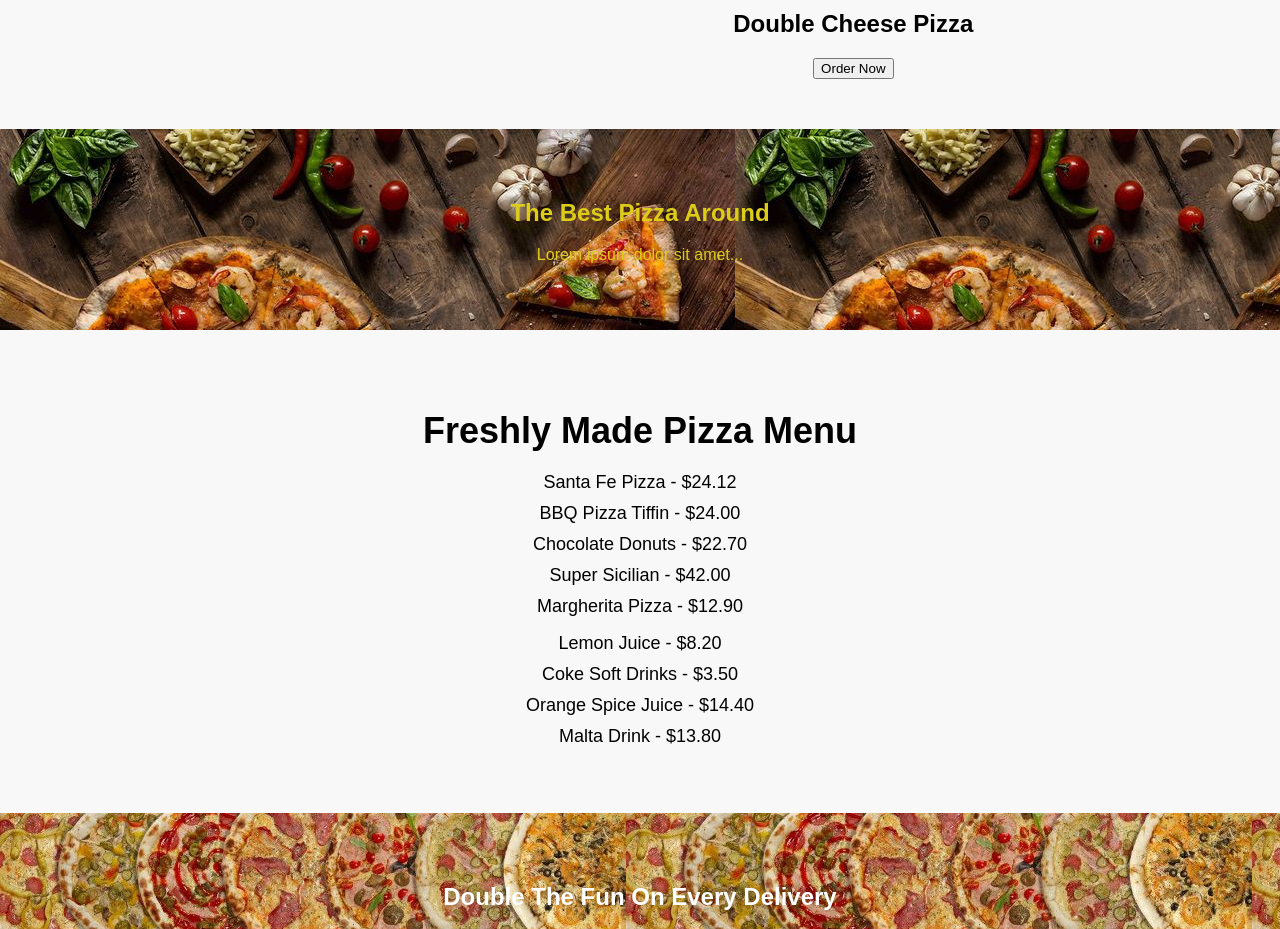
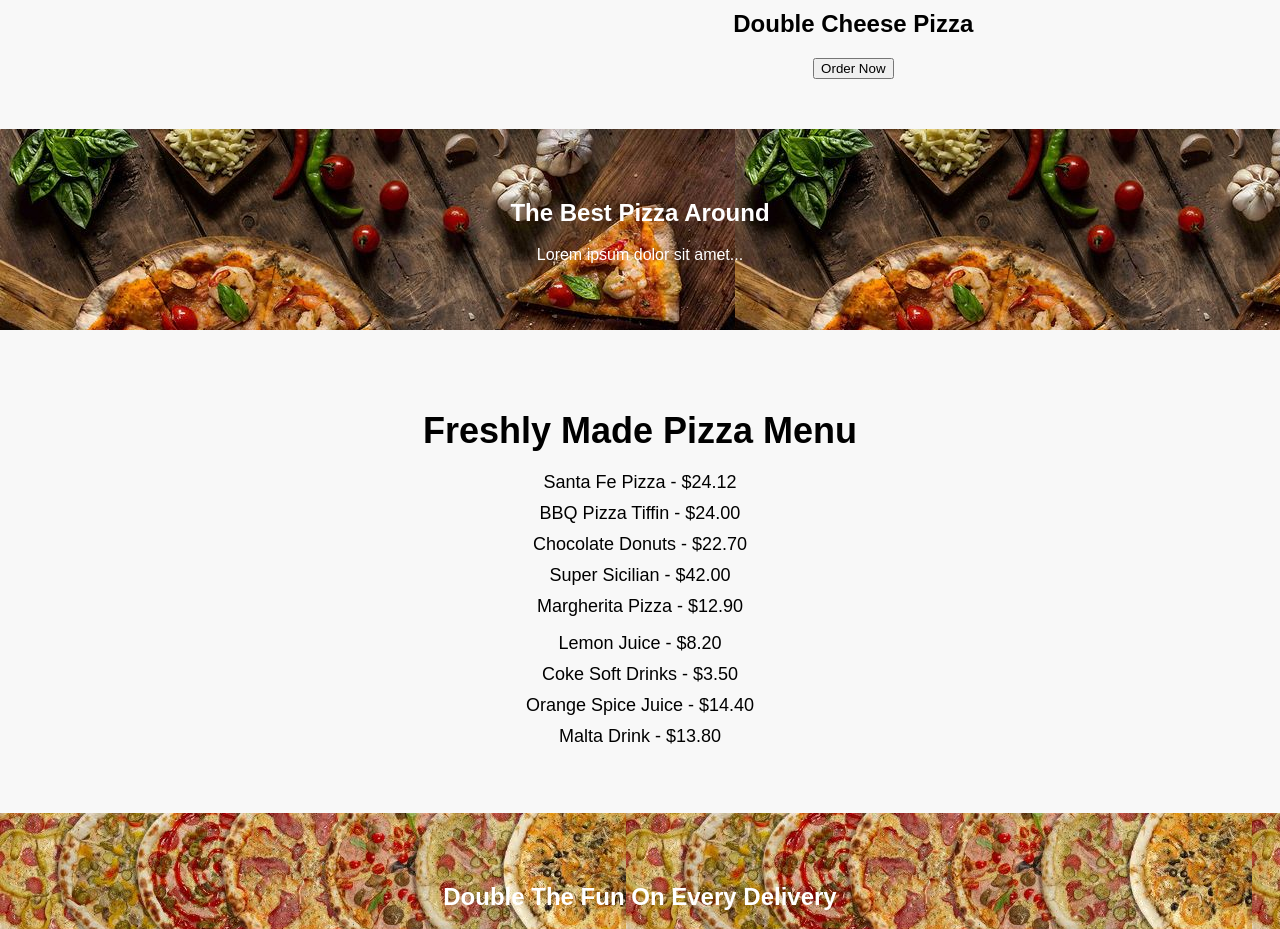
Before and after one commit to Anushtha30/Pizza-Website, a plain HTML site: page index.html in a window 1280 px wide. Shown: the part 940-1869 px from the top of the page. Drawn offline with Linux system fonts and the light colour scheme.

Commit message:
Add files via upload

```diff
--- a/index.html
+++ b/index.html
@@ -3,7 +3,7 @@
 <head>
     <meta charset="UTF-8">
     <meta name="viewport" content="width=device-width, initial-scale=1.0">
-    <title>Pizza Website</title>
+    <title>Pizza.com</title>
     <link rel="stylesheet" href="style.css">
 </head>
 <body>
--- a/style.css
+++ b/style.css
@@ -88,8 +88,9 @@ header .login a {
   padding: 50px 20px;
   background-image: url(best\ pizza.jfif);
   size-adjust:60px ;
-  color: rgb(221, 205, 25);
+  color: white
 }
+
 
 .best-pizza img {
   width: 100%;
```
